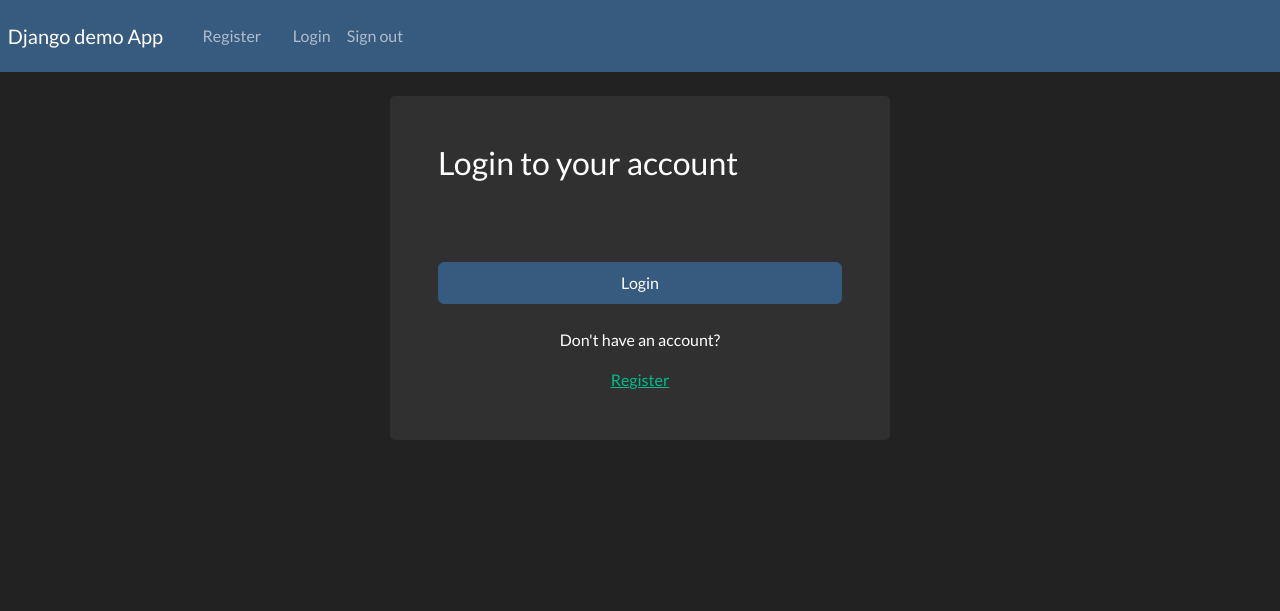
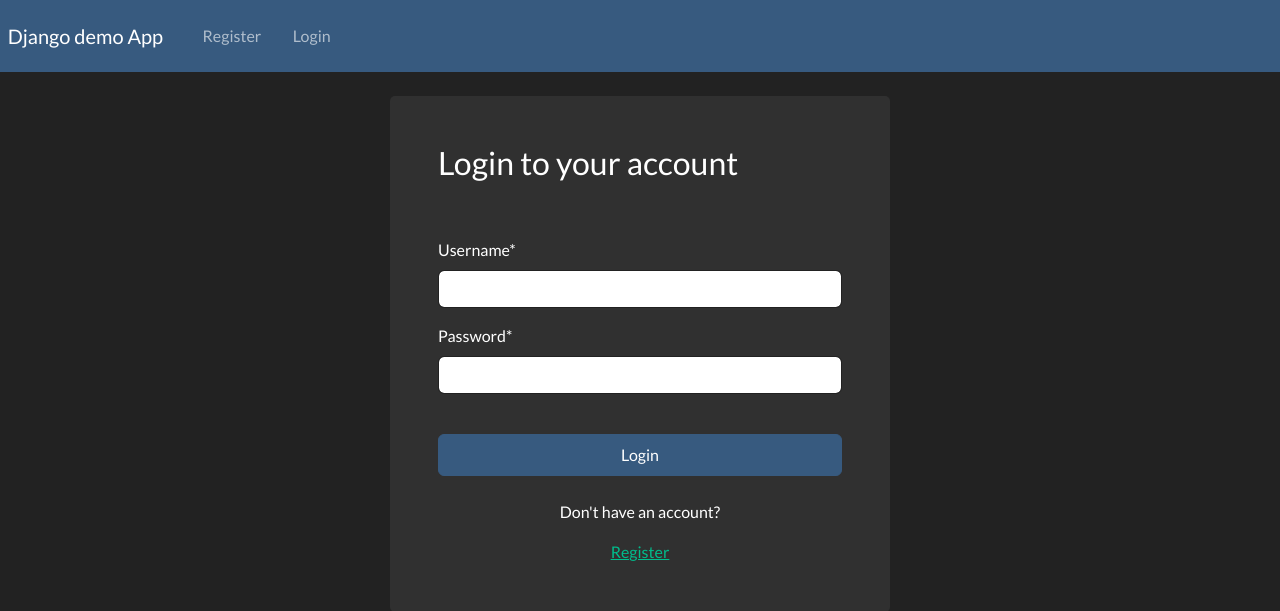
Before and after one commit to PI7789/Django-Project-1, a Django app: page /my-login in a window 1280 px wide. Shown: the top 611 px of the page. Run offline with Django 5.2, Linux system fonts and the light colour scheme; some libraries are stand-ins or nearby versions.

Commit message:
Finished Slide 1 and started slide 2

```diff
--- /dev/null
+++ b/dcrm/passwords.txt
@@ -0,0 +1,2 @@
+Jonkler = diddy123
+root = root
--- a/dcrm/website/templates/website/my-login.html
+++ b/dcrm/website/templates/website/my-login.html
@@ -12,7 +12,7 @@
             <br>
             <form method="POST" autocomplete="off">
                 {% csrf_token %}
-                {{login_Form|crispy}}
+                {{login_forms|crispy}}
                 <br>
                 <button type="submit" class="btn btn-primary w-100 btn-block p-2"> Login </button>
             </form>
--- a/dcrm/website/templates/website/navbar.html
+++ b/dcrm/website/templates/website/navbar.html
@@ -18,11 +18,11 @@
            &nbsp;     &nbsp;     &nbsp;
            {% if user.is_authenticated %}
              <li class="nav-item">
-              <a class="nav-link" href="{% url '' %}">Dashboard &nbsp; <i class="fa fa-home" aria-hidden="true"></i> </a>
+              <a class="nav-link" href="{% url 'dashboard' %}">Dashboard &nbsp; <i class="fa fa-home" aria-hidden="true"></i> </a>
             </li>
             &nbsp;     &nbsp;     &nbsp;
             <li class="nav-item">
-              <a class="nav-link" href="{% url '' %}">Sign out &nbsp; <i class="fa fa-sign-out" aria-hidden="true"></i> </a>
+              <a class="nav-link" href="{% url 'user-logout' %}">Sign out &nbsp; <i class="fa fa-sign-out" aria-hidden="true"></i> </a>
             </li>
 
          {% else %}
@@ -32,8 +32,6 @@
           &nbsp;     &nbsp;     &nbsp;
           <li class="nav-item">
            <a class="nav-link" href="{% url 'my-login' %}">Login</a>
-          <li class="nav-item">
-            <a class="nav-link" href="{% url 'user-logout' %}">Sign out &nbsp;</a>
          </li>
         {% endif %}
        </ul>
--- a/dcrm/website/urls.py
+++ b/dcrm/website/urls.py
@@ -6,5 +6,5 @@ urlpatterns = [
     path('register', views.register, name="register"),
     path('my-login', views.my_login, name="my-login"),
     path('user-logout', views.user_logout, name= "user-logout"),
-
+    path('dashboard', views.dashboard, name="dashboard"),
 ]
```
Also changed, not shown: dcrm/website/models.py (+11 -0 lines), dcrm/website/templates/website/dashboard.html (+7 -0 lines), dcrm/db.sqlite3, dcrm/website/migrations/0001_initial.py (added), dcrm/website/views.py (line endings or trailing spaces).
